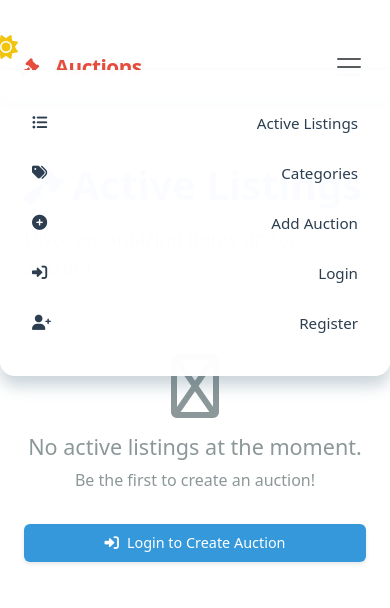
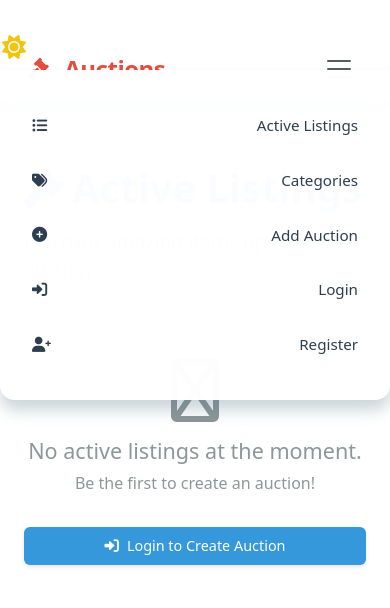
Before and after one commit to sandovaldavid/project-02-auctions, a Django app: page / in a window 390 px wide, after a click that opens the changed part. Shown: the top 608 px of the page. Run offline with Django 3.2, Linux system fonts and the light colour scheme; data that the repository does not hold is empty.

Commit message:
✨ Update navbar styles for improved responsiveness and readability

```diff
--- a/auctions/static/css/components/navbar.css
+++ b/auctions/static/css/components/navbar.css
@@ -163,35 +163,25 @@
     }
 
     .nav-link {
-        font-size: 1rem;
+        font-size: 2rem;
     }
 
     .user-info {
         font-size: 0.95rem;
     }
-}
 
-/* Mobile Specific Styles */
-@media (max-width: 767px) {
     .navbar {
         padding: 0.5rem;
+        height: 8vh;
     }
 
     .navbar-toggler {
-        padding: 0.4rem;
+        padding: 1rem;
+        font-size: 2rem;
     }
 
-    .brand-title {
-        font-size: 1.3rem;
-    }
-
-    .brand-title i {
-        font-size: 1.2rem;
-    }
-
-    .nav-link {
-        font-size: 0.95rem;
-        padding: 0.6rem 1rem;
+    .brand-title, .brand-title i {
+        font-size: 3rem;
     }
 
     .user-info {
@@ -205,6 +195,7 @@
         padding: 0.35em 0.65em;
     }
 }
+
 
 /* Landscape Mode Adjustments */
 @media (max-height: 500px) and (orientation: landscape) {
```
